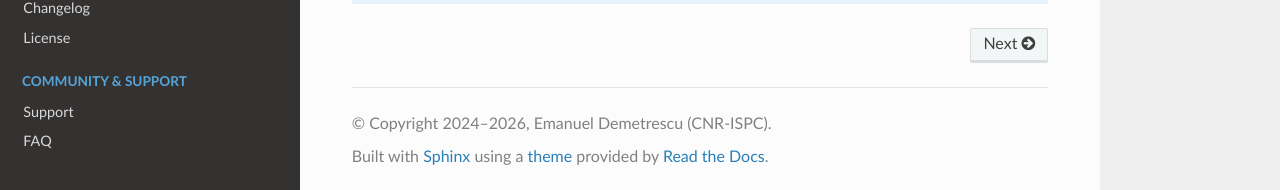
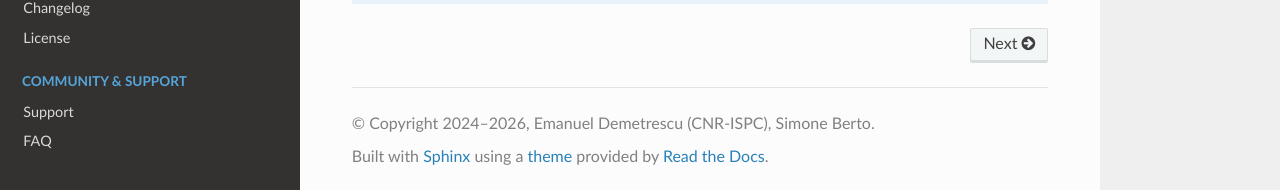
Before and after one commit to zalmoxes-laran/EM-blender-tools-doc, a Sphinx documentation site: the page built from docs/index.rst, in a window 1280 px wide and 900 px high, scrolled down 5999 px. Shown: the part 707-897 px from the top of the window. Built offline with Sphinx 7.4.7 and the Read the Docs theme 3.1.0, drawn with Linux system fonts in a browser that asks for light colours.

Commit message:
docs: credit Emanuel Demetrescu and Simone Berto as authors
Co-Authored-By: Claude Opus 4.8 <noreply@anthropic.com>

```diff
--- a/docs/conf.py
+++ b/docs/conf.py
@@ -3,8 +3,8 @@
 # -- Project information
 
 project = 'Extended Matrix tool'
-copyright = '2024–2026, Emanuel Demetrescu (CNR-ISPC)'
-author = 'Emanuel Demetrescu'
+copyright = '2024–2026, Emanuel Demetrescu (CNR-ISPC), Simone Berto'
+author = 'Emanuel Demetrescu, Simone Berto'
 
 # Sphinx convention: version is the short X.Y, release is the full string
 # (including pre-release tags). Keeping these in sync with the addon
```
